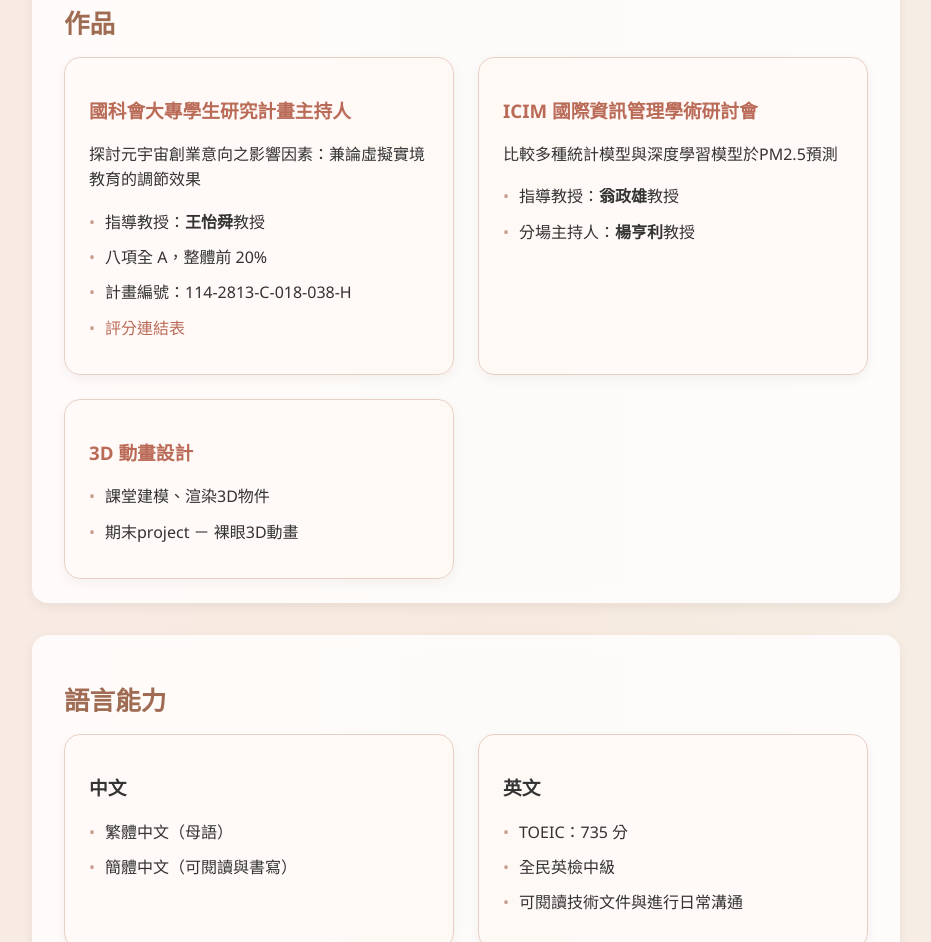
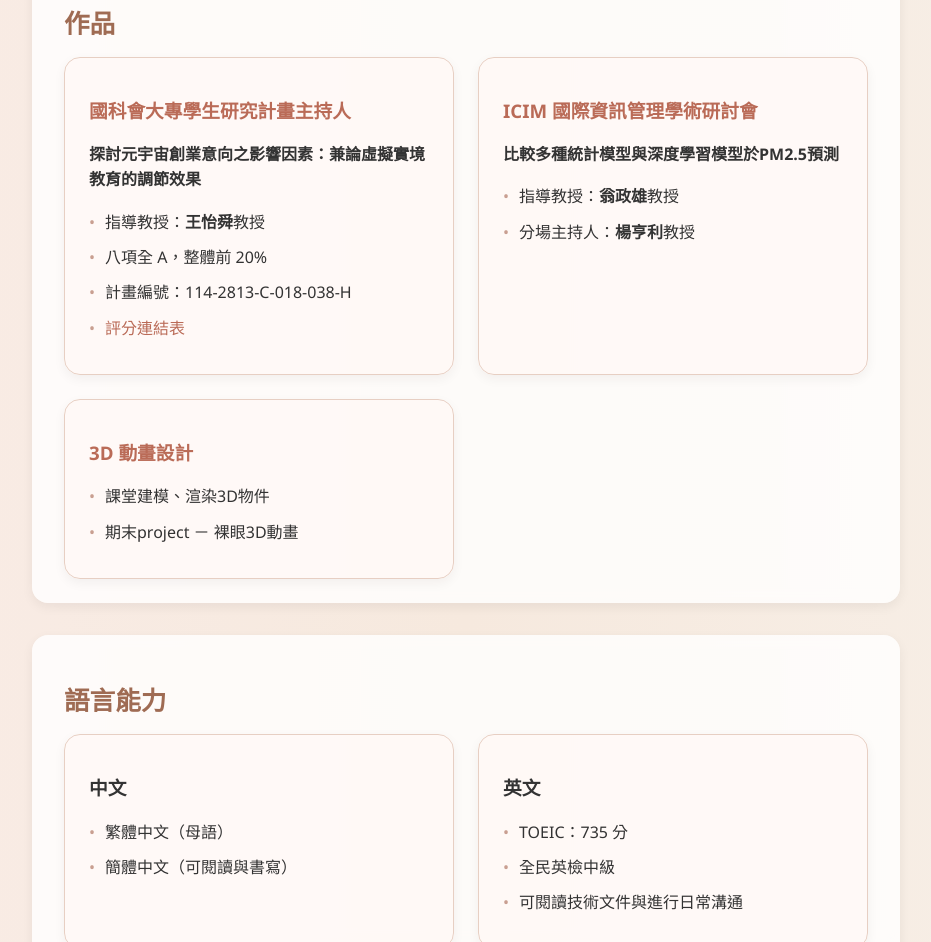
Before and after one commit to Onyx0824/Onyx0824.github.io, a plain HTML site: page index.html in a window 1280 px wide. Shown: the part 1920-2862 px from the top of the page, without its empty margins (174-1105 px from the left). Drawn offline with Linux system fonts and the light colour scheme.

Commit message:
Update index.html

```diff
--- a/index.html
+++ b/index.html
@@ -355,7 +355,7 @@
       <div class="card-container">
         <div class="skill-card">
           <h3><a href="projects/nstc.html">國科會大專學生研究計畫主持人</a></h3>
-          <p>探討元宇宙創業意向之影響因素：兼論虛擬實境教育的調節效果</p>
+          <p><strong>探討元宇宙創業意向之影響因素：兼論虛擬實境教育的調節效果</strong></p>
           <ul>
             <li>指導教授：<strong>王怡舜</strong>教授</li>
             <li>八項全 A，整體前 20%</li>
@@ -365,7 +365,7 @@
         </div>
         <div class="skill-card">
           <h3><a href="projects/icim.html">ICIM 國際資訊管理學術研討會</a></h3>
-          <p>比較多種統計模型與深度學習模型於PM2.5預測</p>
+          <p><strong>比較多種統計模型與深度學習模型於PM2.5預測</strong></p>
           <ul>
             <li>指導教授：<strong>翁政雄</strong>教授</li>
             <li>分場主持人：<strong>楊亨利</strong>教授</li>
```
